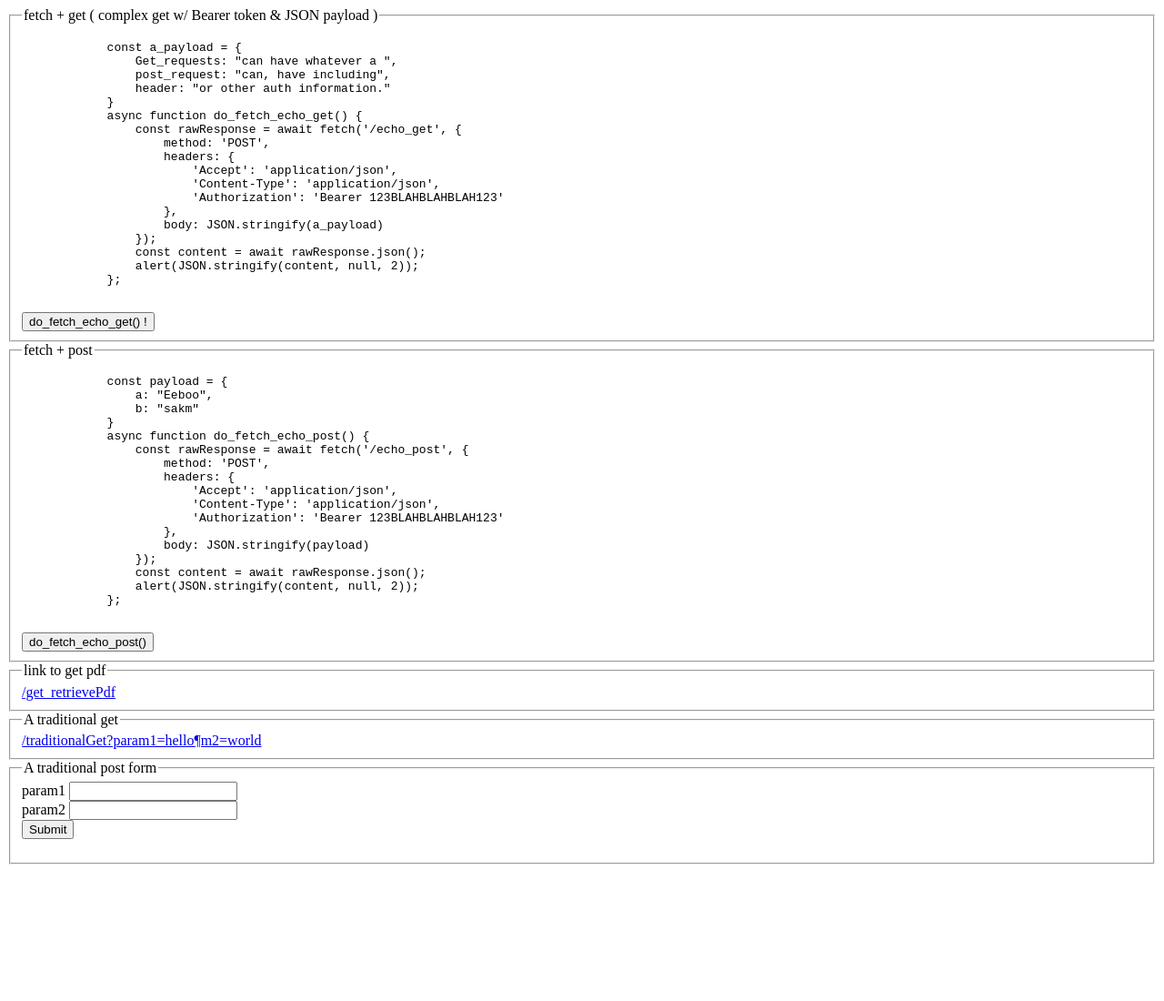
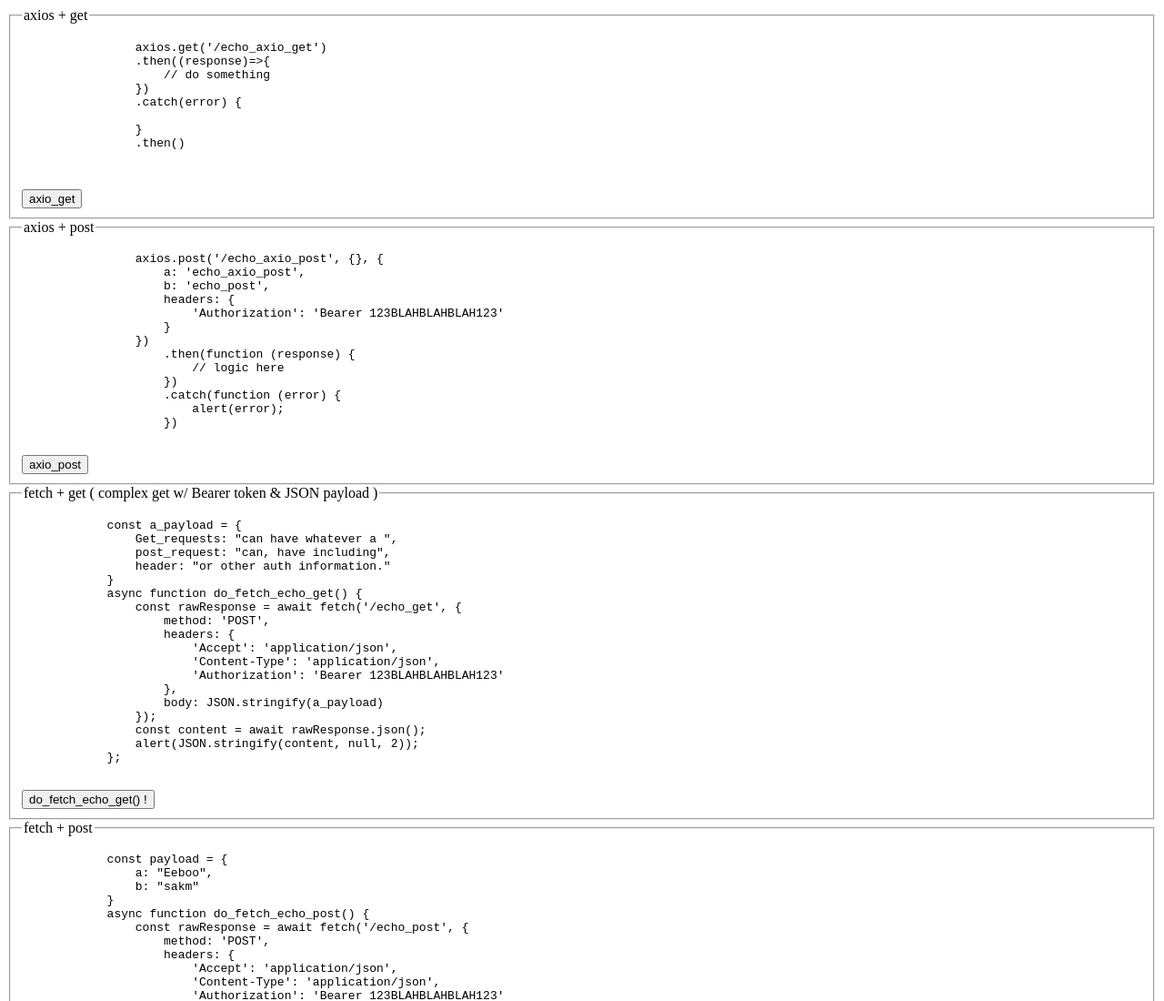
Before and after one commit to mulefish/super_simple_server, a website: page index.html in a window 1280 px wide. Shown: the top 1100 px of the page at 91% size. Before the commit the page ends 958 px from the top, so only its background shows below. Drawn offline with nearby package versions, Linux system fonts and the light colour scheme.

Commit message:
Add Axios

```diff
--- a/index.html
+++ b/index.html
@@ -2,12 +2,112 @@
 
 <head>
     <link rel="icon" href="data:,">
+    <!-- Axios is only needed for the axios get or post ( i.e., just 2 funcs )   -->
+    <script src="https://cdn.jsdelivr.net/npm/axios/dist/axios.min.js"></script>
+
     <meta charset="utf-8" />
     <title></title>
 </head>
 
 <body>
 
+    <fieldset>
+        <legend>axios + get </legend>
+        <div id='replaceMe'>
+            <pre>
+                axios.get('/echo_axio_get')
+                .then((response)=>{
+                    // do something
+                })
+                .catch(error) {
+
+                }
+                .then()
+
+        </pre>
+        </div>
+        <script>
+            function axio_get() {
+
+                // axios.get('https://api.github.com/users/mapbox')
+                //     .then((response) => {
+                //         console.log(response.data);
+                //         // console.log(response.status);
+                //         // console.log(response.statusText);
+                //         // console.log(response.headers);
+                //         // console.log(response.config);
+                //     });
+                axios.get('/echo_axio_get')
+                    .then((response) => {
+                        let table = "<table border='1'>"
+                        table += `<tr><td>response.data</td><td>${JSON.stringify(response.data)}</td></tr>`
+                        table += `<tr><td>response.status</td><td>${response.status}</td></tr>`
+                        table += `<tr><td>response.statusText</td><td>${response.statusText}</td></tr>`
+                        table += `<tr><td>response.headers</td><td>${JSON.stringify(response.headers)}</td></tr>`
+                        table += `<tr><td>response.config</td><td>${JSON.stringify(response.config)}</td></tr>`
+                        document.getElementById("replaceMe").innerHTML = table
+                    })
+                    .catch(function (error) {
+                        alert(error);
+                    })
+                    .then(function () {
+                        // always fire...
+                    })
+
+
+            }
+
+        </script>
+        <button onClick="axio_get()">axio_get</button>
+    </fieldset>
+
+    <fieldset>
+        <legend>axios + post </legend>
+        <div id="replaceMe2">
+            <pre>
+                axios.post('/echo_axio_post', {}, {
+                    a: 'echo_axio_post',
+                    b: 'echo_post',
+                    headers: {
+                        'Authorization': 'Bearer 123BLAHBLAHBLAH123'
+                    }
+                })
+                    .then(function (response) {
+                        // logic here
+                    })
+                    .catch(function (error) {
+                        alert(error);
+                    })
+                </pre>
+        </div>
+        <script>
+            function axio_post() {
+
+                axios.post('/echo_axio_post', {}, {
+                    a: 'echo_axio_post',
+                    b: 'echo_post',
+                    headers: {
+                        'Authorization': 'Bearer 123BLAHBLAHBLAH123'
+                    }
+                })
+                    .then(function (response) {
+
+                        let table = "<table border='1'>"
+                        table += `<tr><td>response.data</td><td>${JSON.stringify(response.data)}</td></tr>`
+                        table += `<tr><td>response.status</td><td>${response.status}</td></tr>`
+                        table += `<tr><td>response.statusText</td><td>${response.statusText}</td></tr>`
+                        table += `<tr><td>response.headers</td><td>${JSON.stringify(response.headers)}</td></tr>`
+                        table += `<tr><td>response.config</td><td>${JSON.stringify(response.config)}</td></tr>`
+                        document.getElementById("replaceMe2").innerHTML = table
+                    })
+                    .catch(function (error) {
+                        alert(error);
+                    });
+
+            }
+        </script>
+        <button onClick="axio_post()">axio_post</button>
+    </fieldset>
 
     <fieldset>
         <legend>fetch + get ( complex get w/ Bearer token & JSON payload ) </legend>
--- a/package.json
+++ b/package.json
@@ -1,7 +1,7 @@
 {
   "name": "chakraspaskeleton",
   "version": "1.0.0",
-  "description": "Express server to serve a PDF and be a TEMPLATE for testbed for some RESTful services",
+  "description": "Express server to serve a PDF and be a TEMPLATE for testbed for some RESTful services. This will show a variety of different ways to do common things.",
   "main": "move4.js",
   "scripts": {
     "test": "echo \"Error: no test specified\" && exit 1"
@@ -17,6 +17,7 @@
   },
   "homepage": "https://github.com/mulefish/super_simple_server",
   "dependencies": {
+    "axios": "^0.21.1",
     "body-parser": "^1.19.0",
     "callsite": "^1.0.0",
     "express": "^4.17.1"
```
Also changed, not shown: server.js (+19 -0 lines), 1 other file.
